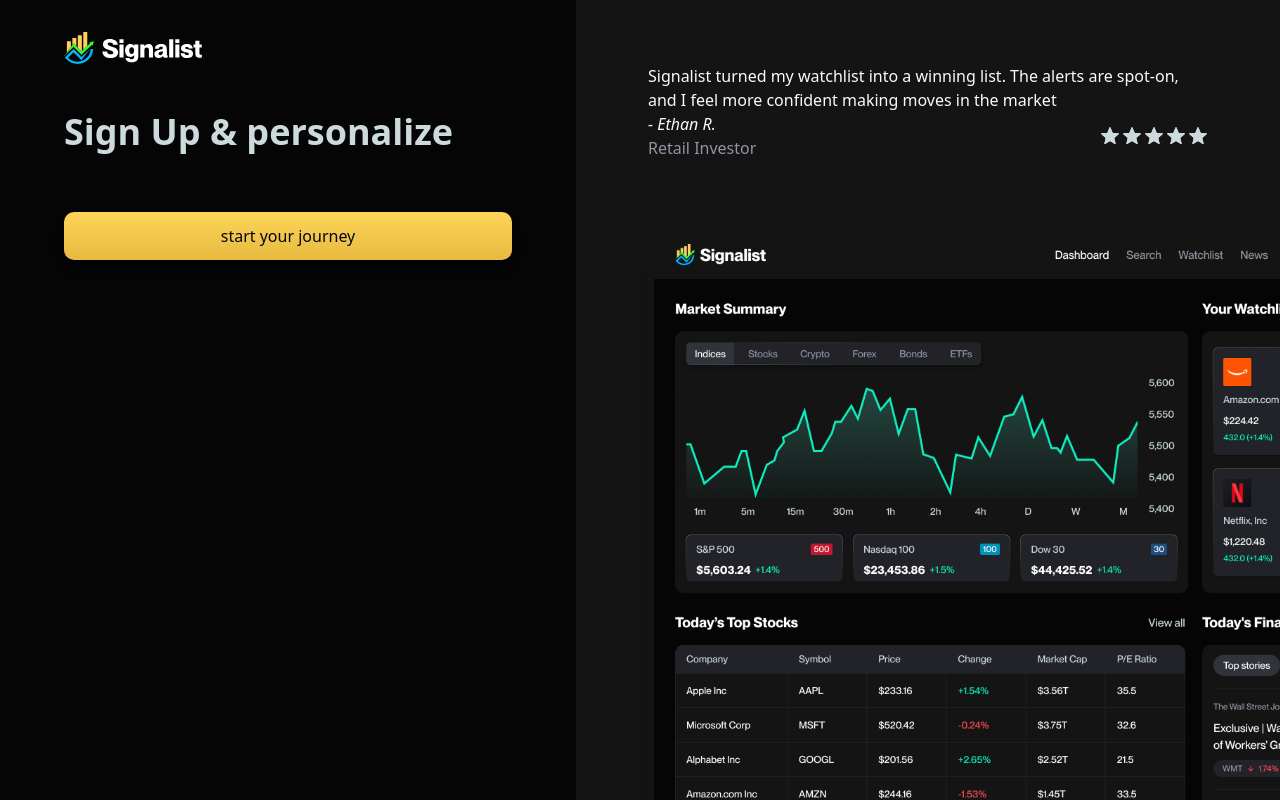
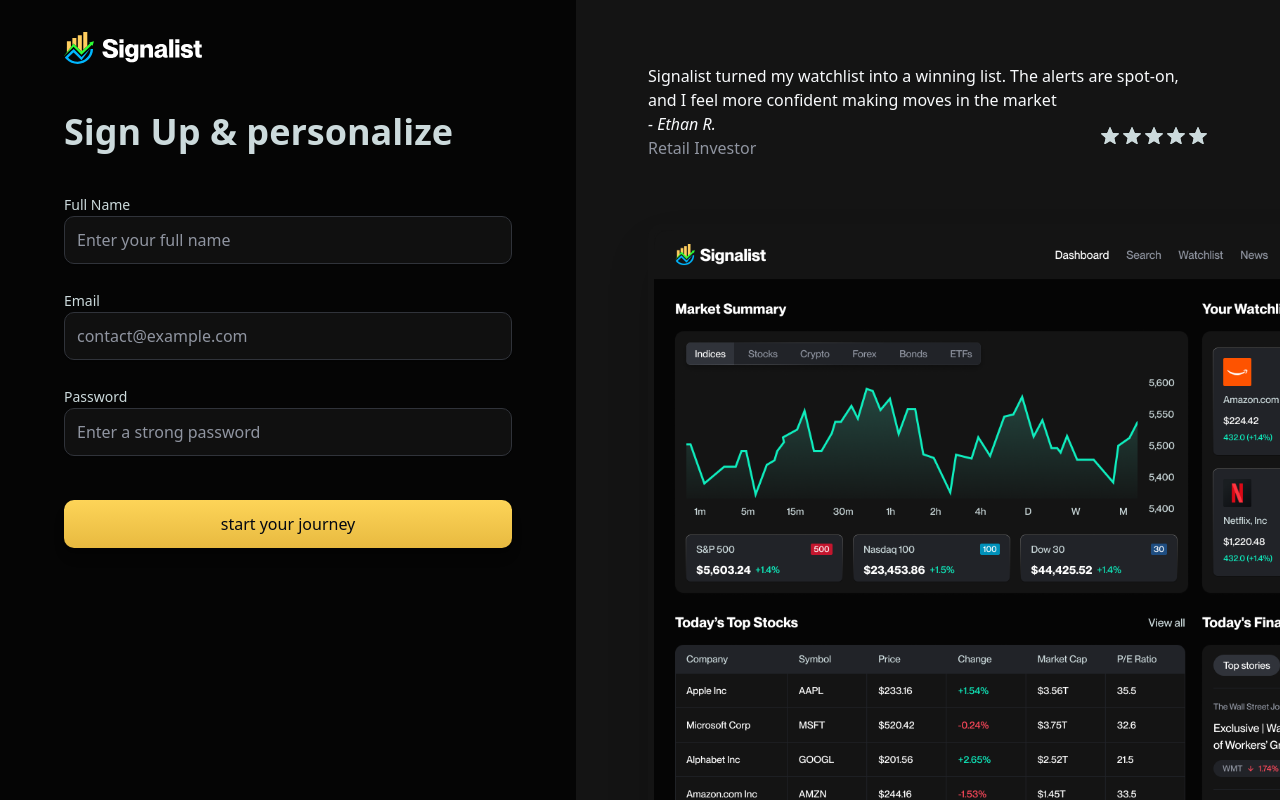
Before and after one commit to Smah-amen/Signalist, a Next.js app: page /sign-up in a window 1280 px wide. Built offline with nearby package versions, Linux system fonts and the light colour scheme.

Commit message:
feat: add InputFaild component for reusable form input handling; update sign-up form with validation

```diff
--- a/app/(auth)/sign-up/page.tsx
+++ b/app/(auth)/sign-up/page.tsx
@@ -1,15 +1,16 @@
-"use client"
-import { Button } from "@/components/ui/button"
-import { useForm, SubmitHandler } from "react-hook-form"
+"use client";
+import InputFaild from "@/components/forms/InputFaild";
+import { Button } from "@/components/ui/button";
+import { useForm, SubmitHandler } from "react-hook-form";
 
 interface SignInFormData {
-  fullName: string
-  email: string
-  password: string
-  country: string
-  investmentGoals: string
-  riskTolerance: string
-  preferredIndustry: string
+  fullName: string;
+  email: string;
+  password: string;
+  country: string;
+  investmentGoals: string;
+  riskTolerance: string;
+  preferredIndustry: string;
 }
 
 const SignUp = () => {
@@ -29,26 +30,75 @@
       preferredIndustry: "Technology",
     },
     mode: "onBlur",
-  })
+  });
 
   const onSubmit: SubmitHandler<SignInFormData> = async (data) => {
     try {
-      console.log(data)
+      console.log(data);
     } catch (error) {
-      console.error("Error submitting form:", error)
+      console.error("Error submitting form:", error);
     }
-  }
+  };
 
   return (
     <>
       <h1 className="form-title">Sign Up & personalize</h1>
       <form onSubmit={handleSubmit(onSubmit)} className="space-y-6">
-        <Button type="submit" disabled={isSubmitting} className="yellow-btn w-full mt-5">
+        <InputFaild
+          name="fullName"
+          label="Full Name"
+          placeholder="Enter your full name"
+          type="text"
+          register={register}
+          error={errors.fullName}
+          validation={{
+            required: "Full name is required",
+            minLength: {
+              value: 2,
+              message: "Full name must be at least 2 characters",
+            },
+          }}
+        />
+        <InputFaild
+          name="email"
+          label="Email"
+          placeholder="contact@example.com"
+          type="email"
+          register={register}
+          error={errors.email}
+          validation={{
+            required: "Email is required",
+            pattern: {
+              value: /^[^\s@]+@[^\s@]+\.[^\s@]+$/,
+              message: "Invalid email address",
+            },
+          }}
+        />
+        <InputFaild
+          name="password"
+          label="Password"
+          placeholder="Enter a strong password"
+          type="password"
+          register={register}
+          error={errors.password}
+          validation={{
+            required: "Password is required",
+            minLength: {
+              value: 8,
+              message: "Password must be at least 8 characters",
+            },
+          }}
+        />
+        <Button
+          type="submit"
+          disabled={isSubmitting}
+          className="yellow-btn w-full mt-5"
+        >
           {isSubmitting ? "creating account" : "start your journey"}
         </Button>
       </form>
     </>
-  )
-}
+  );
+};
 
-export default SignUp
+export default SignUp;
--- /dev/null
+++ b/components/forms/InputFaild.tsx
@@ -0,0 +1,26 @@
+import React from 'react'
+import { Input } from '../ui/input'
+import { cn } from '@/lib/utils'
+
+const InputFaild = ({name , label , placeholder, type = "text" , register, error, validation, disabled , value}:FormInputProps) => {
+  return (
+        <div className='space-y-2'>
+        <label htmlFor={name} className='form-label'>
+          {label}
+
+        </label>
+        <Input
+        type= {type}
+        id={name}
+        placeholder={placeholder}
+        disabled={disabled}
+        defaultValue={value}
+        className={cn('form-input' , {'opacity-50 cursor-not-allowed': disabled })}
+        {...register(name, validation)}
+        />
+        {error && <p className='text-sm text-red-600'>{error.message}</p>}
+    </div>
+  )
+}
+
+export default InputFaild
```
